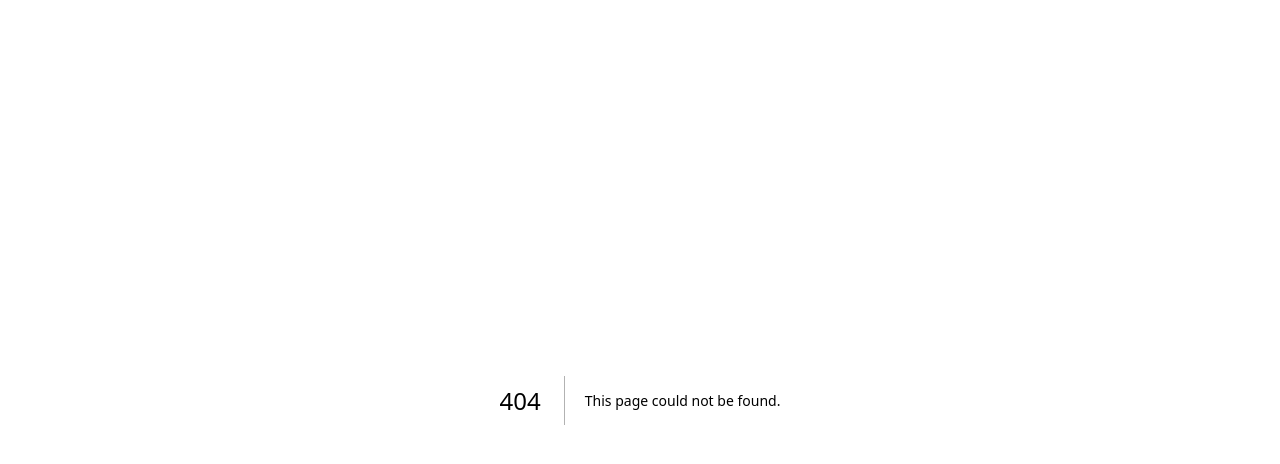
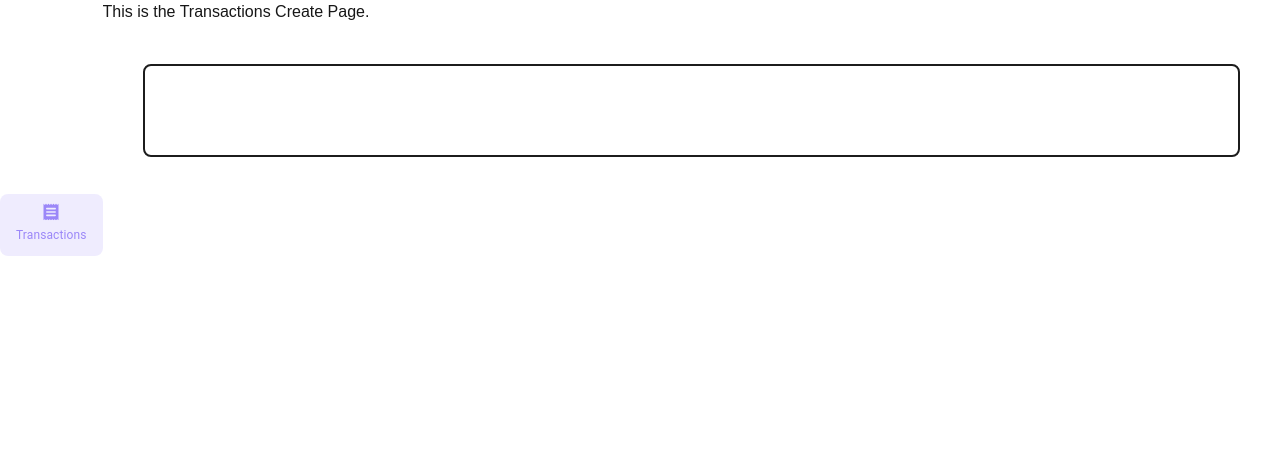
Before and after one commit to mukund1403/expenses_app, a Next.js app in the folder frontend/: page /transactions/create in a window 1280 px wide. Before the commit this address had no page. Shown: the top 464 px of the page. Built offline with nearby package versions, Linux system fonts and the light colour scheme; what @mui/material-nextjs would draw is missing.

Commit message:
Add TransactionForm component

```diff
--- /dev/null
+++ b/frontend/app/(sidebar)/transactions/create/page.tsx
@@ -0,0 +1,10 @@
+import TransactionForm from '@/components/transactions/TransactionForm';
+
+export default function TransactionsCreatePage() {
+  return (
+    <>
+      <div>This is the Transactions Create Page.</div>
+      <TransactionForm initialTransaction={null} />
+    </>
+  );
+}
--- /dev/null
+++ b/frontend/components/transactions/TransactionForm.tsx
@@ -0,0 +1,92 @@
+'use client';
+
+import { Transaction } from '@/components/transactions/consts';
+import { useState } from 'react';
+import {
+  Box,
+  Grid,
+  InputLabel,
+  Select,
+  TextField,
+  useMediaQuery,
+  useTheme,
+} from '@mui/material';
+
+export default function TransactionForm({
+  initialTransaction: initTx, // shorthand for readability
+}: {
+  initialTransaction: Transaction | null;
+}) {
+  const theme = useTheme();
+  const isMobile = useMediaQuery(theme.breakpoints.down('sm'));
+
+  const [merchant, setMerchant] = useState<string>(initTx?.merchant ?? '');
+  const [amount, setAmount] = useState<number>(initTx?.amount ?? 0.0);
+  const [currency, setCurrency] = useState<string>(initTx?.currency ?? '');
+  const [account, setAccount] = useState<string>(initTx?.account ?? '');
+  const [category, setCategory] = useState<string>(initTx?.category ?? '');
+  const [datetime, setDatetime] = useState<string>(initTx?.datetime ?? '');
+
+  const [errors, setErrors] = useState<Record<string, string>>({});
+
+  const validateAll = () => {
+    const newErrors: Record<string, string> = {};
+
+    setErrors(newErrors);
+  };
+
+  return (
+    <Box
+      sx={{
+        borderRadius: '0.5rem',
+        borderColor: 'background.paper',
+        borderWidth: '2px',
+        margin: '2.5rem',
+        padding: '0.5rem',
+        overflow: 'hidden',
+      }}
+    >
+      <form onSubmit={() => {}}>
+        <Grid container spacing={2}>
+          <Grid size={isMobile ? 12 : 6}>
+            <InputLabel
+              htmlFor='merchant-input-label'
+              sx={{ fontSize: '0.75rem' }}
+            >
+              Merchant
+            </InputLabel>
+            <TextField
+              id='merchant-input-label'
+              value={merchant}
+              onChange={(e) => {
+                setMerchant(e.target.value);
+              }}
+              error={!!errors.merchant}
+              helperText={errors.merchant}
+              sx={{ width: '100%' }}
+            />
+          </Grid>
+          <Grid size={isMobile ? 12 : 6}>
+            <InputLabel id='category-select-label' sx={{ fontSize: '0.75rem' }}>
+              Category
+            </InputLabel>
+            <Select
+              labelId='category-select-label'
+              sx={{ width: '100%' }}
+            ></Select>
+          </Grid>
+        </Grid>
+      </form>
+    </Box>
+  );
+}
+
+// export interface Transaction {
+//   transaction_id: string;
+//   merchant: string;
+//   amount: number;
+//   currency: string;
+//   account: string;
+//   category: string;
+//   datetime: ISO8601String;
+// }
--- a/frontend/components/transactions/TransactionList.tsx
+++ b/frontend/components/transactions/TransactionList.tsx
@@ -7,7 +7,6 @@ import {
   ListItem,
   ListItemAvatar,
   ListItemText,
-  Typography,
 } from '@mui/material';
 import CurrencyAmountItem from '@/components/transactions/CurrencyAmountItem';
 
```
